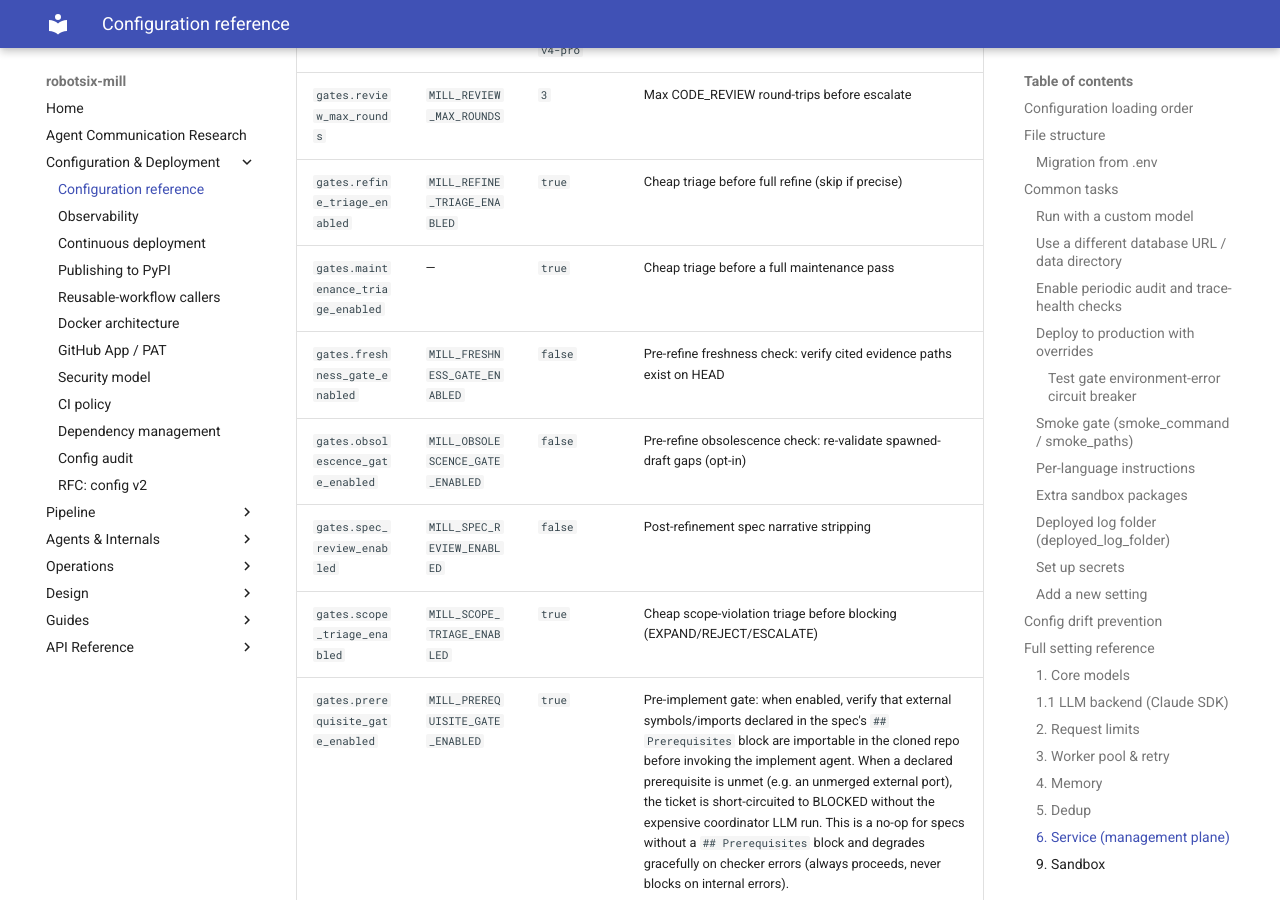
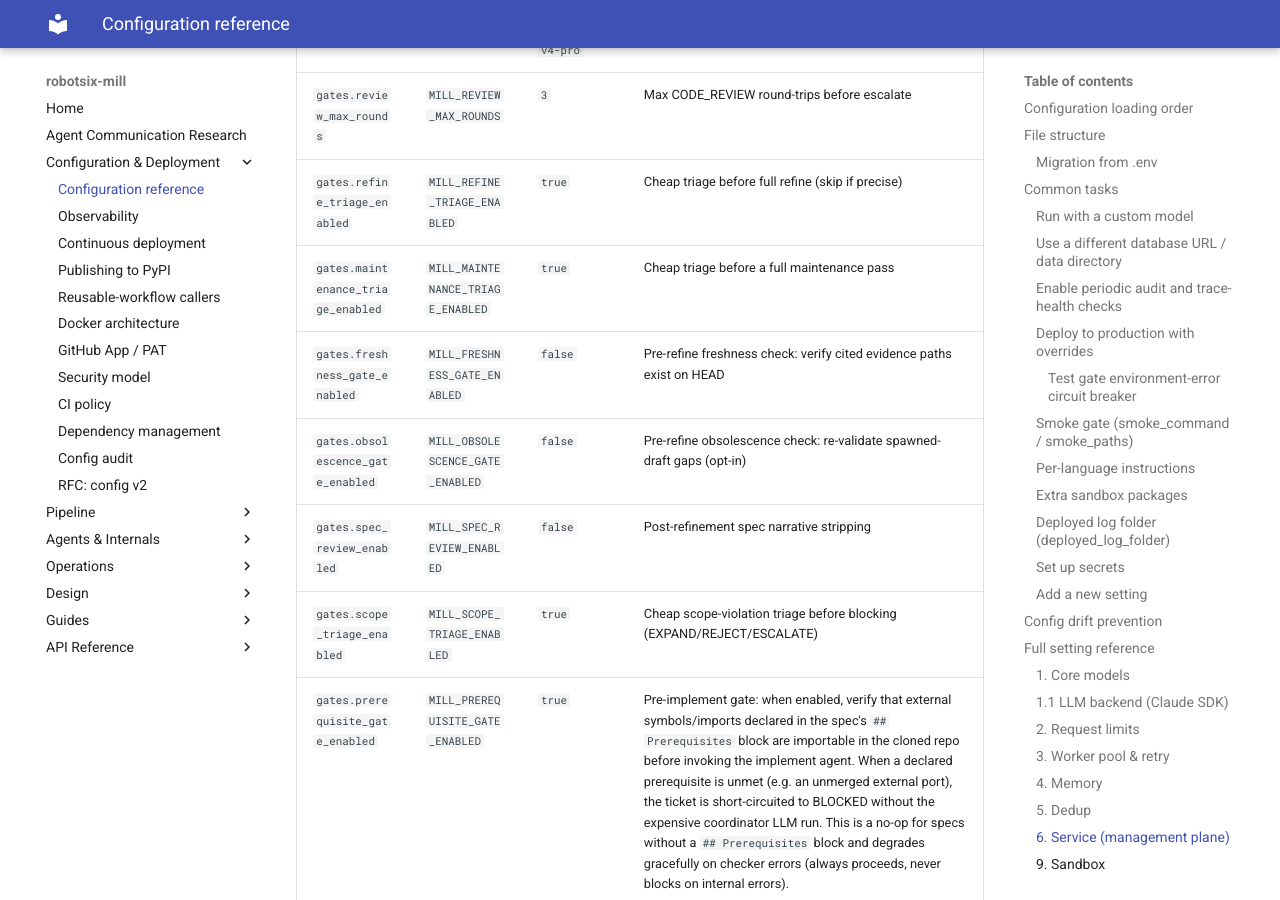
Before and after one commit to damien-robotsix/robotsix-mill, an MkDocs documentation site: the page built from docs/configuration.md, in a window 1280 px wide and 900 px high, scrolled down 15431 px. Built offline with MkDocs 1.6.1 and Material for MkDocs 9.7.7, drawn with Linux system fonts in a browser that asks for light colours.

Commit message:
mill: config drift: maintenance_triage_enabled/pr_summary_* missing from docs (20260618T063044Z-config-drift-maintenance-triage-enabled-d01f)

```diff
--- a/docs/configuration.md
+++ b/docs/configuration.md
@@ -502,7 +502,7 @@ robotsix-llmio Claude Agent SDK transport.
 | `gates.review_model` | `MILL_REVIEW_MODEL` | `deepseek/deepseek-v4-pro` | Review agent model |
 | `gates.review_max_rounds` | `MILL_REVIEW_MAX_ROUNDS` | `3` | Max CODE_REVIEW round-trips before escalate |
 | `gates.refine_triage_enabled` | `MILL_REFINE_TRIAGE_ENABLED` | `true` | Cheap triage before full refine (skip if precise) |
-| `gates.maintenance_triage_enabled` | — | `true` | Cheap triage before a full maintenance pass |
+| `gates.maintenance_triage_enabled` | `MILL_MAINTENANCE_TRIAGE_ENABLED` | `true` | Cheap triage before a full maintenance pass |
 | `gates.freshness_gate_enabled` | `MILL_FRESHNESS_GATE_ENABLED` | `false` | Pre-refine freshness check: verify cited evidence paths exist on HEAD |
 | `gates.obsolescence_gate_enabled` | `MILL_OBSOLESCENCE_GATE_ENABLED` | `false` | Pre-refine obsolescence check: re-validate spawned-draft gaps (opt-in) |
 | `gates.spec_review_enabled` | `MILL_SPEC_REVIEW_ENABLED` | `false` | Post-refinement spec narrative stripping |
```
